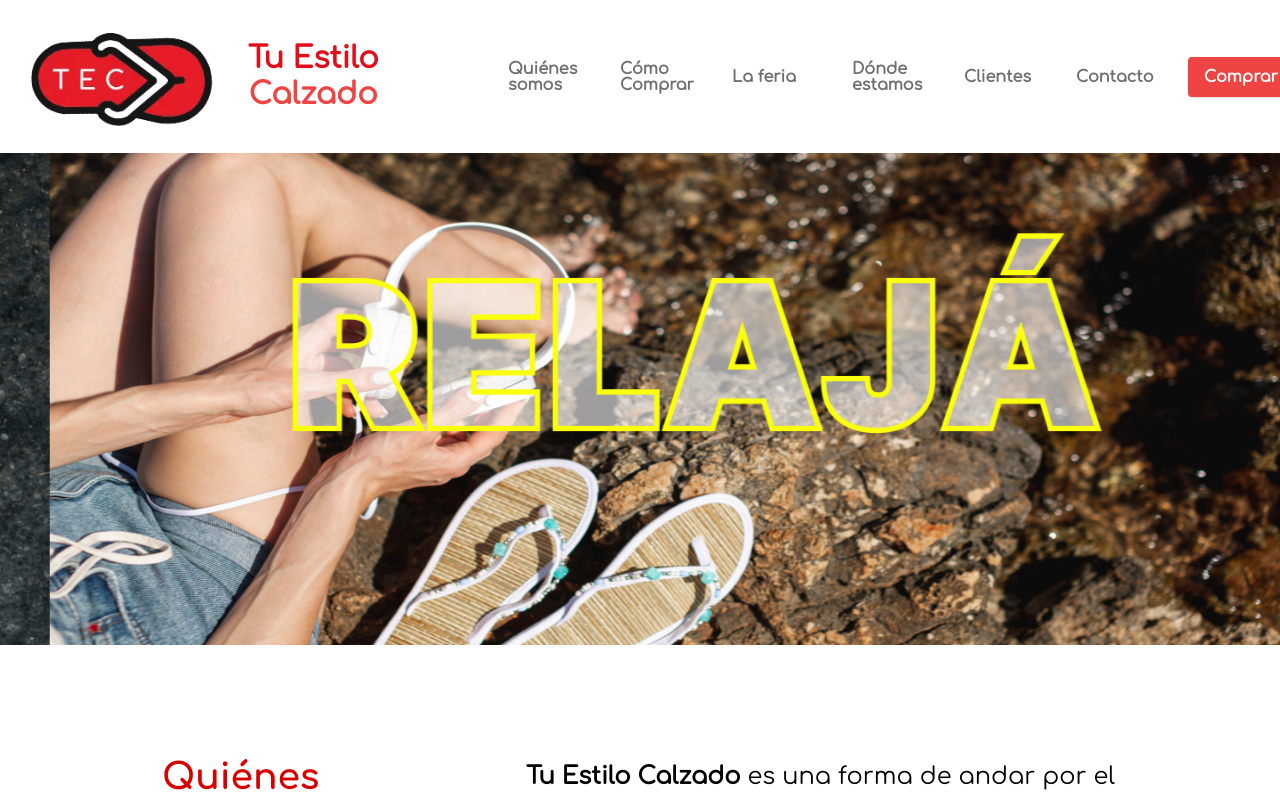
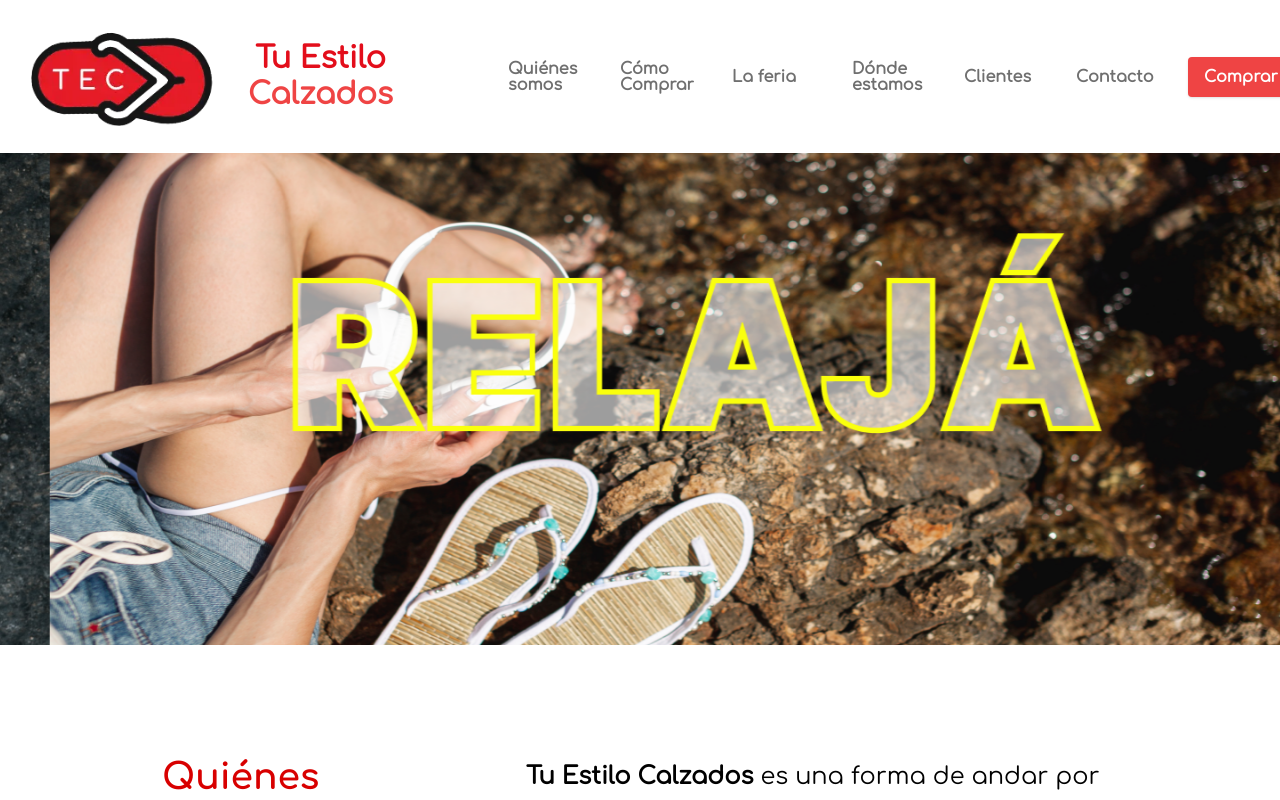
Before and after one commit to ingmsala/tu-estilo-calzado, a React (Vite) app: page / in a window 1280 px wide. Shown: the top 800 px of the page. Built offline with nearby package versions, Linux system fonts and the light colour scheme.

Commit message:
correcion nombre marca

```diff
--- a/index.html
+++ b/index.html
@@ -4,7 +4,7 @@
     <meta charset="UTF-8" />
     <link rel="icon" type="image/svg+xml" href="/logo-1x-v.webp" />
     <meta name="viewport" content="width=device-width, initial-scale=1.0" />
-    <title>Tu estilo calzado</title>
+    <title>Tu estilo calzados</title>
   </head>
   <body>
     <div id="root"></div>
--- a/src/components/Footer.jsx
+++ b/src/components/Footer.jsx
@@ -98,7 +98,7 @@ export default function Footer () {
         <div className='flex flex-wrap items-center md:justify-between justify-center uppercase'>
           <div className='w-full px-4 mx-auto text-center '>
             <div className='text-[8px] text-white py-1 '>
-              © {new Date().getFullYear()} Tu estilo calzado. Todos los derechos reservados
+              © {new Date().getFullYear()} Tu estilo calzados. Todos los derechos reservados
             </div>
           </div>
         </div>
--- a/src/components/Navbar.jsx
+++ b/src/components/Navbar.jsx
@@ -37,7 +37,7 @@ export default function Navbar ({ transparent }) {
             />
             <div className='hidden md:flex flex-col gap-0 items-center justify-center font-bold leading-9'>
               <span className='text-main'> Tu Estilo</span>
-              <span className='text-red-500'> Calzado</span>
+              <span className='text-red-500'> Calzados</span>
             </div>
           </a>
           <button
--- a/src/components/QuienesSomos.jsx
+++ b/src/components/QuienesSomos.jsx
@@ -22,7 +22,7 @@ export default function QuienesSomos () {
             <div className='flex flex-col items-center md:flex-none md:items-start'>
 
               <p className='text-2xl leading-relaxed font-medium'>
-                <strong className='font-black'>Tu Estilo Calzado</strong> es
+                <strong className='font-black'>Tu Estilo Calzados</strong> es
                   una forma de andar por el mundo. Nuestro objetivo es tu comodidad,
                   queremos que puedas caminar tranquilo con tu calzado ideal para el lugar que elijas.
                   Nos importa conocerte para elegir juntos la mejor opción para tus pies.
```
